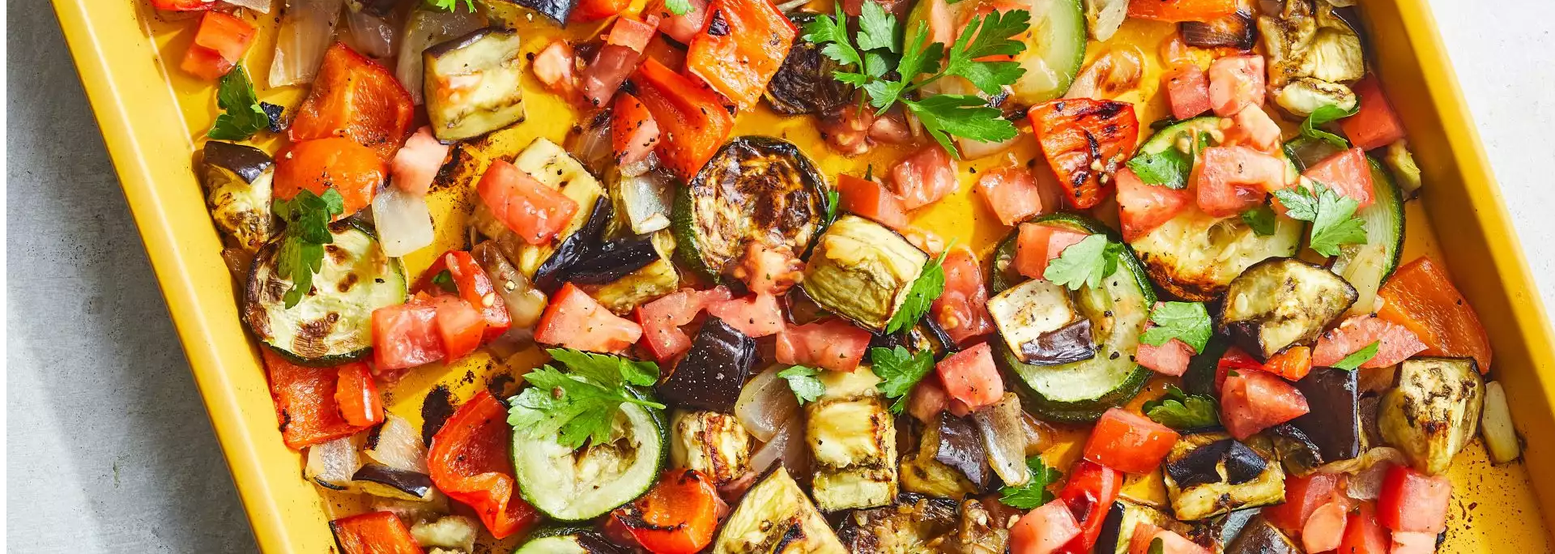
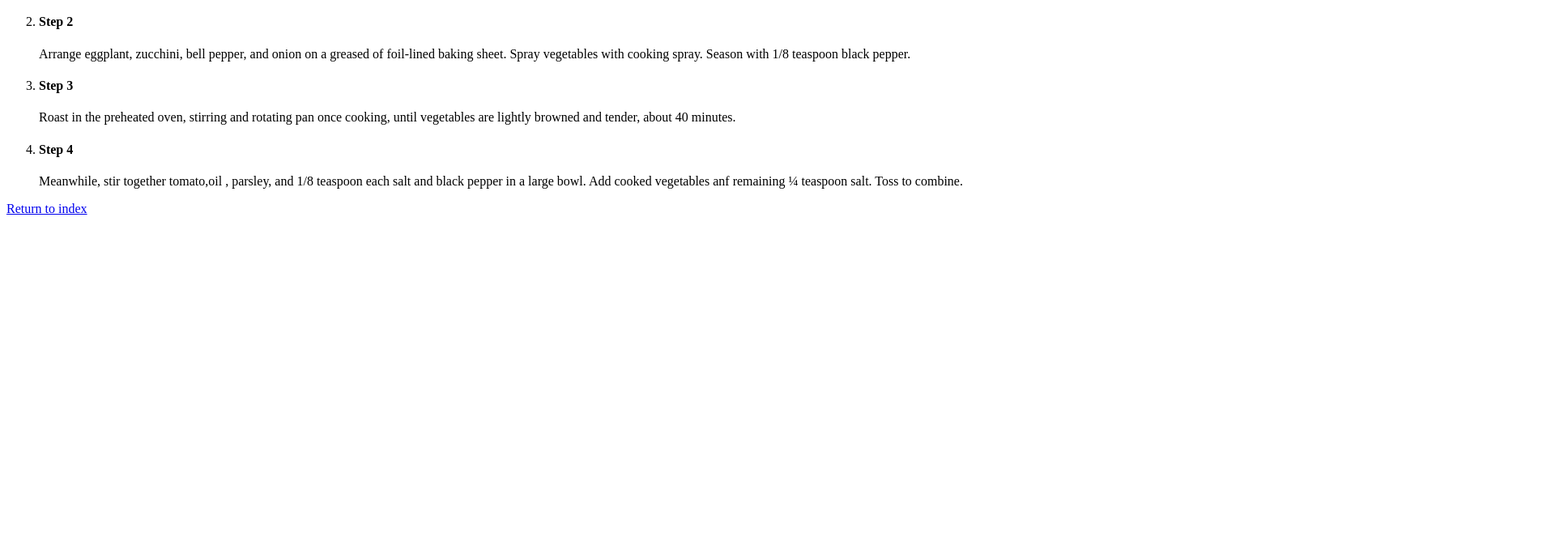
Before and after one commit to zabooz/odin_recipes, a plain HTML site: page recipes/ratatouille.html in a window 1280 px wide. Shown: the part 896-1580 px from the top of the page at 81% size, 1920 px wide, since content can reach past the window. After the commit the page ends 1171 px from the top, so only its background shows below. Drawn offline with Linux system fonts and the light colour scheme.

Commit message:
added return link

```diff
--- a/recipes/ratatouille.html
+++ b/recipes/ratatouille.html
@@ -8,7 +8,7 @@
 </head>
 <body>
     <H1>Simple Sheet Pan Ratatouille</H1>
-    <img src="../img/ratatouille.webp" alt="mäuse-essen">
+    <img src="../img/ratatouille.webp" alt="mäuse-essen" width=600px;heigh=600;>
     <h2>Mice! Everywhere are mice!</h2>
     <p>wah wah wah wuh <strong>dream on</strong> dream on.</p>
     <ul>
@@ -29,6 +29,6 @@
         <li><h4>Step 3</h4>Roast in the preheated oven, stirring and rotating pan once cooking, until vegetables are lightly browned and tender, about 40 minutes.</li>
         <li><h4>Step 4</h4>Meanwhile, stir together tomato,oil , parsley, and 1/8 teaspoon each salt and black pepper in a large bowl. Add cooked vegetables anf remaining ¼ teaspoon salt. Toss to combine.</li>
     </ol>
-
+    <a href="../index.html">Return to index</a>
 </body>
 </html>
```
Also changed, not shown: recipes/cacciatore.html (+3 -3 lines), recipes/frenzy.html (+1 -0 lines).
